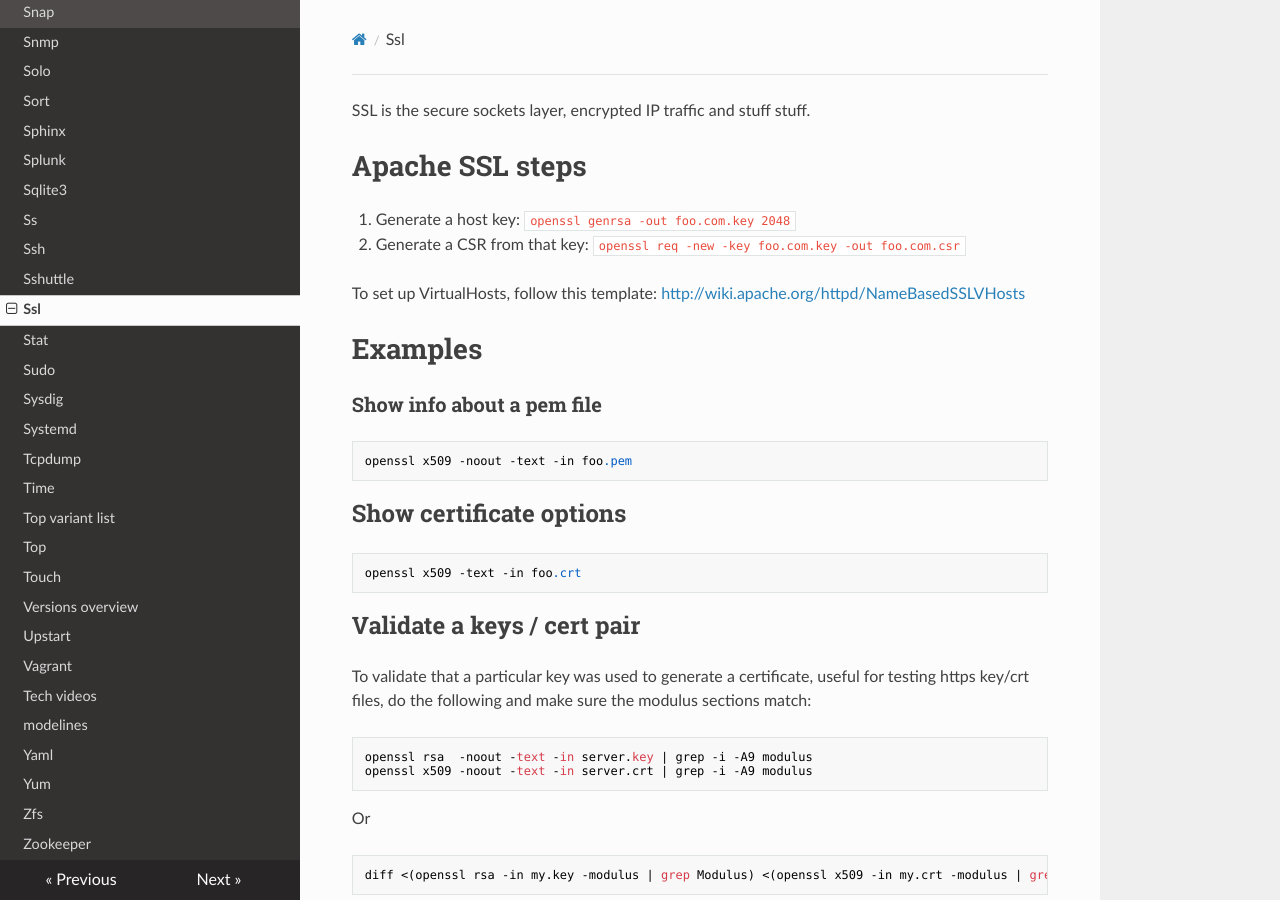
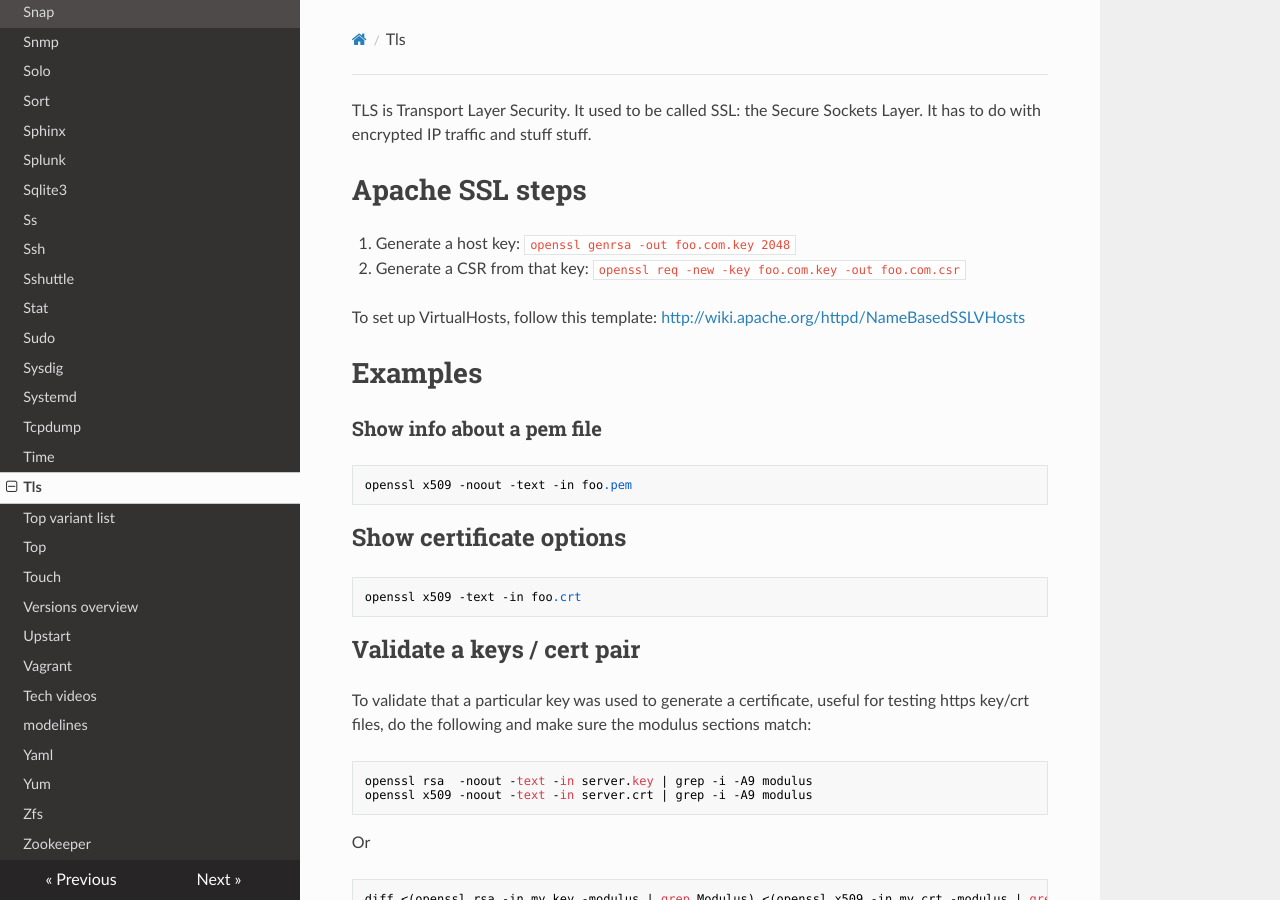
Before and after one commit to lando-cal/tech-notes, an MkDocs documentation site: the page built from docs/tls.md, in a window 1280 px wide and 900 px high. Built offline with MkDocs 1.6.1, drawn with Linux system fonts in a browser that asks for light colours; nearby versions of some CDN libraries.

Commit message:
Rename and update description

```diff
--- a/docs/ssl.md
+++ b/docs/tls.md
@@ -1,4 +1,4 @@
-SSL is the secure sockets layer, encrypted IP traffic and stuff stuff.
+TLS is Transport Layer Security. It used to be called SSL: the Secure Sockets Layer. It has to do with encrypted IP traffic and stuff stuff.
 
 # Apache SSL steps
 
```
